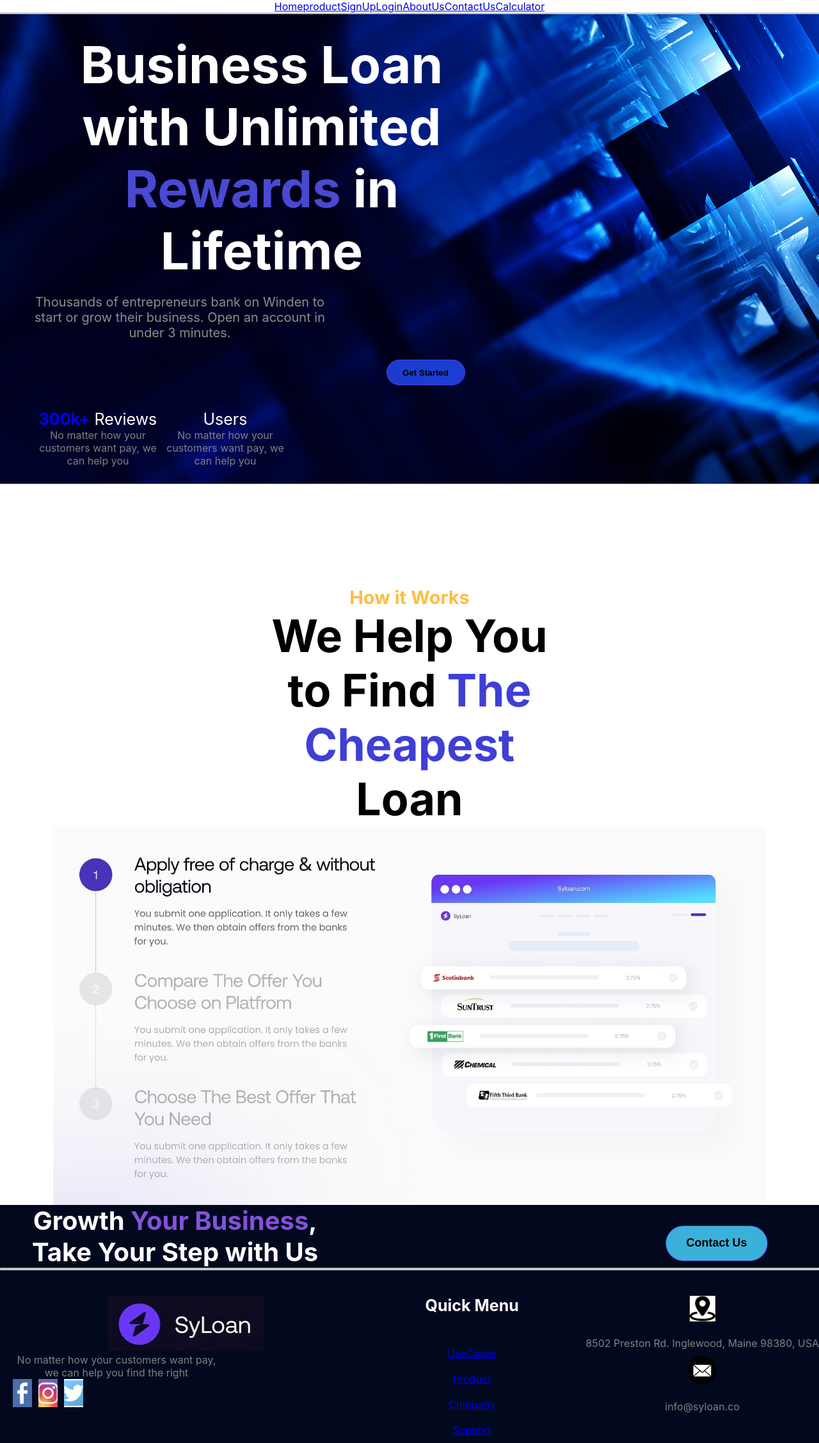
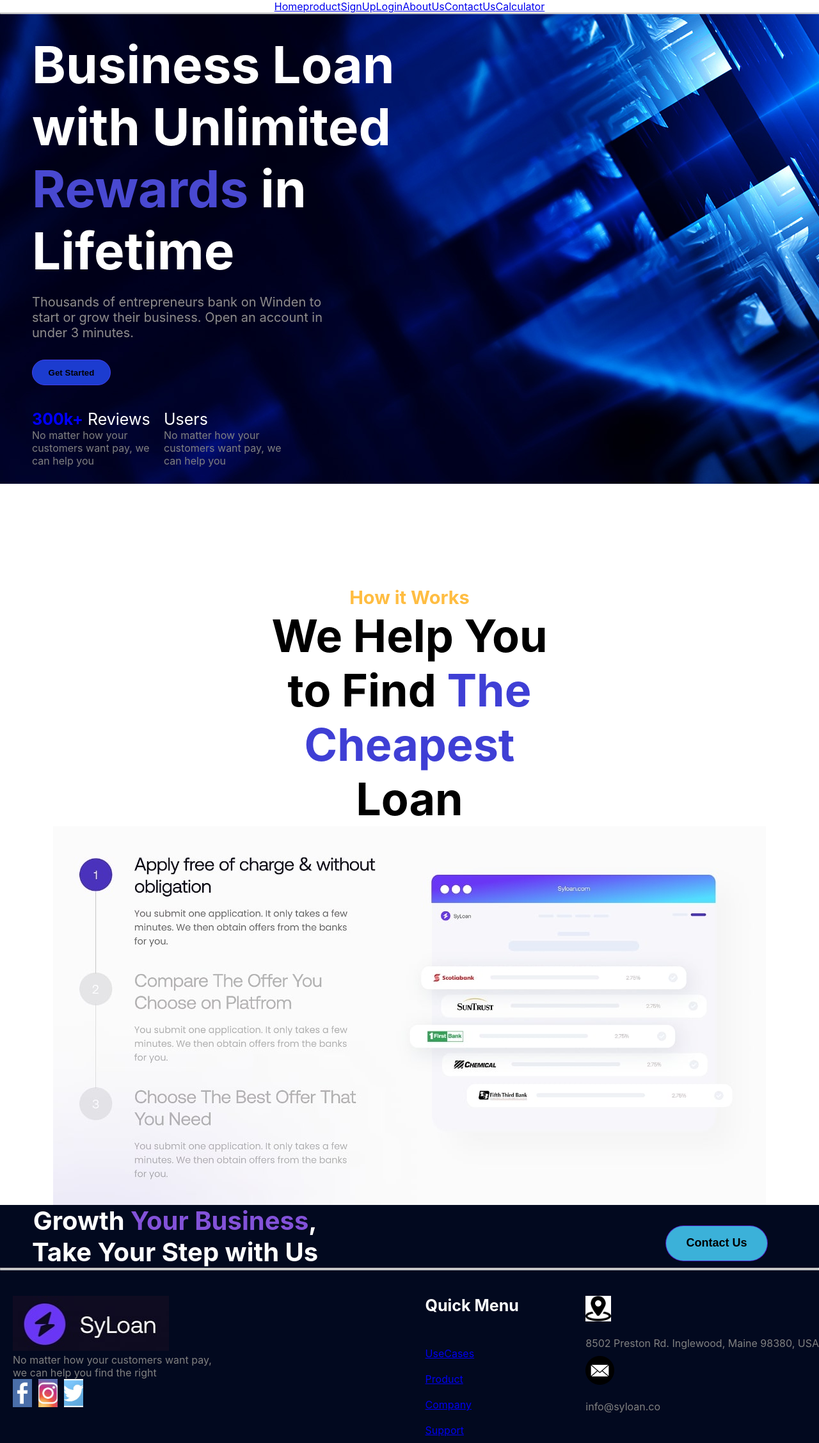
Before and after one commit to Maheshmelapakula/SyLoan-Finance, a React (Create React App) app in the folder syloan_finance/: page / in a window 1280 px wide. Shown: the whole page at 64% size. Built offline with nearby package versions, Linux system fonts and the light colour scheme.

Commit message:
finalhomepage

```diff
--- a/syloan_finance/package.json
+++ b/syloan_finance/package.json
@@ -19,10 +19,8 @@
     "react-chartjs-2": "^5.2.0",
     "react-circular-progressbar": "^2.1.0",
     "react-dom": "^18.2.0",
-
     "react-redux": "^8.1.3",
     "react-router-dom": "^6.20.0",
-
     "react-scripts": "5.0.1",
     "redux": "^4.2.1",
     "redux-thunk": "^2.4.2",
--- a/syloan_finance/src/Components/Components.css
+++ b/syloan_finance/src/Components/Components.css
@@ -51,6 +51,7 @@
     /* padding-bottom: 30px; */
     padding-left: 50px;
     /* padding: 30px; */
+    text-align: left;
 }
 .sec1 div>h3>span{
     color: rgb(73, 73, 209);
@@ -61,11 +62,15 @@
     padding-left: 50px;
     padding-top: 20px;
     font-size: 20px;
+    text-align: left;
+
 }
 
 .sec13{
     padding-left:50px;
     margin-top: 30px;
+    text-align: left;
+
 }
 
 .sec13 button{
@@ -77,6 +82,7 @@
     font-weight: bold;
     height: 40px;
     /* padding-left: 50px; */
+
 }
 
 .sec2{
@@ -85,6 +91,7 @@
     /* padding-top: 4%; */
     margin-top: 3%;
     padding-bottom: 2%;
+    text-align: left;
 }
 .sec21{
     width: 20%;
@@ -180,12 +187,14 @@
 .footer-bottom{
     display: flex;
     justify-content: space-between;
+    text-align: left;
 }
 .footer-bottom div>ul>li{
     display: flex;
     flex-direction: column;
     line-height: 5vh;
     color: grey;
+
 }
 #quickmenu{
     font-weight: bolder;
```
Also changed, not shown: 1 other file (tests, documents, lock files or other folders).
